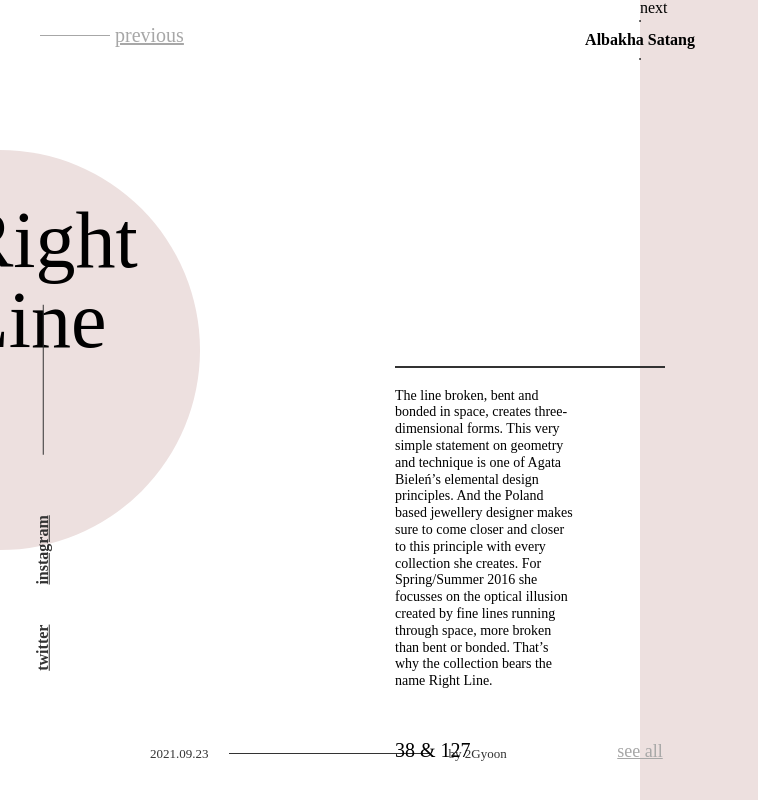
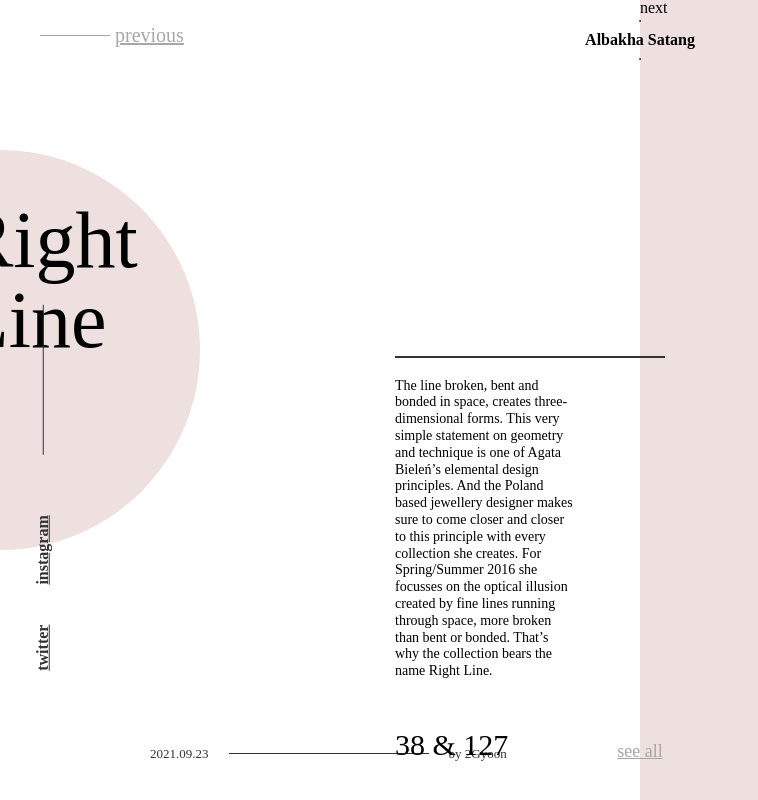
Before and after one commit to 2Gyoon/magazine_style, a plain HTML site: page index.html in a window 1280 px wide. Shown: the whole page, without its empty margins (0-758 px from the left). Drawn offline with nearby package versions, Linux system fonts and the light colour scheme.

Commit message:
font 지정해보기

```diff
--- a/css/style.css
+++ b/css/style.css
@@ -24,6 +24,7 @@
   font-size: 20px;
   display: flex;
   align-items: center;
+  cursor: pointer;
 }
 #bookCover .left .btn--prev::before{
   content: "";
@@ -45,6 +46,7 @@
   top: 50px;
   left: 50%;
   transform: translateX(-50%);
+  font-family: 'Times New Roman', Times, serif;
 }
 #bookCover .left .title_part .circle{
   width: 400px;
@@ -119,7 +121,8 @@
 }
 #bookCover .left .content p:last-child{
   padding-top: 50px;
-  font-size: 20px;
+  font-size: 30px;
+  font-family: 'Times New Roman', Times, serif;
 }
 
 
@@ -161,4 +164,5 @@
   text-decoration: underline;
   color: #a7a7a7;
   font-size: 18px;
+  cursor: pointer;
 }
```
